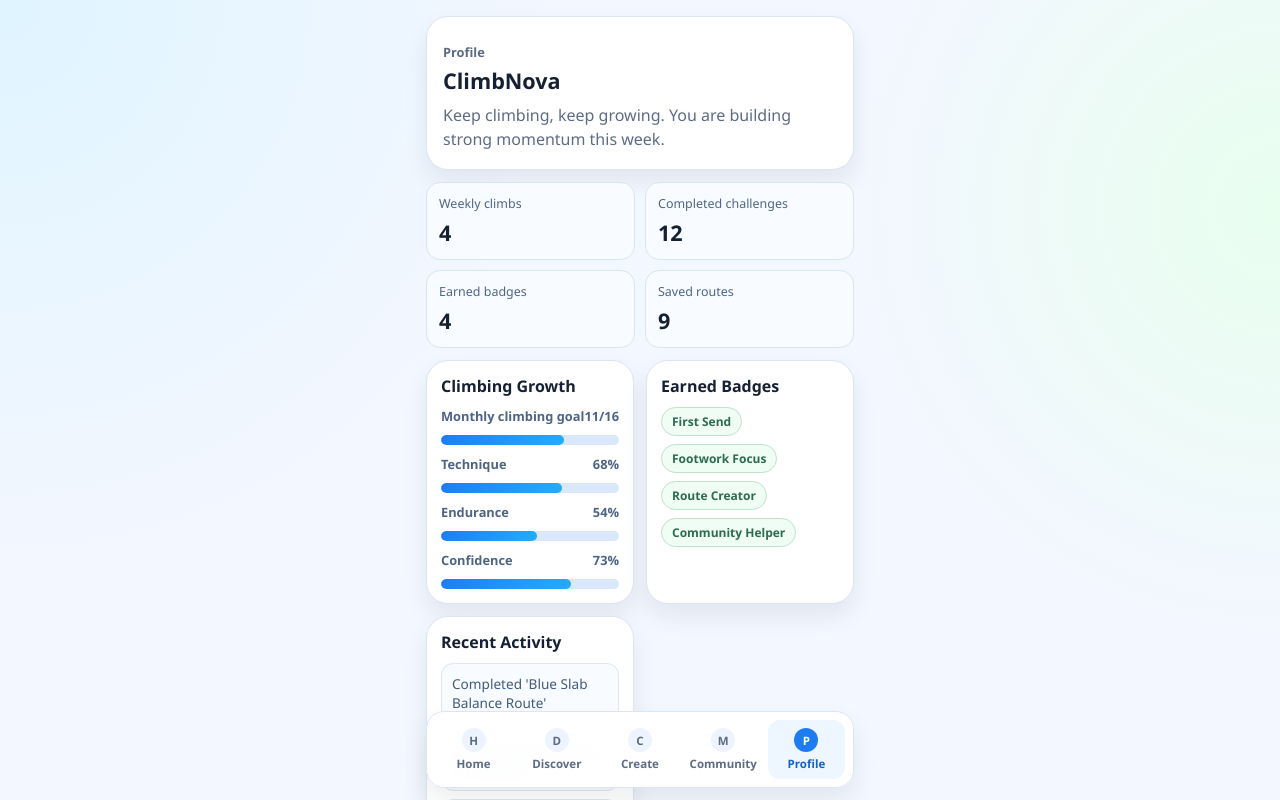
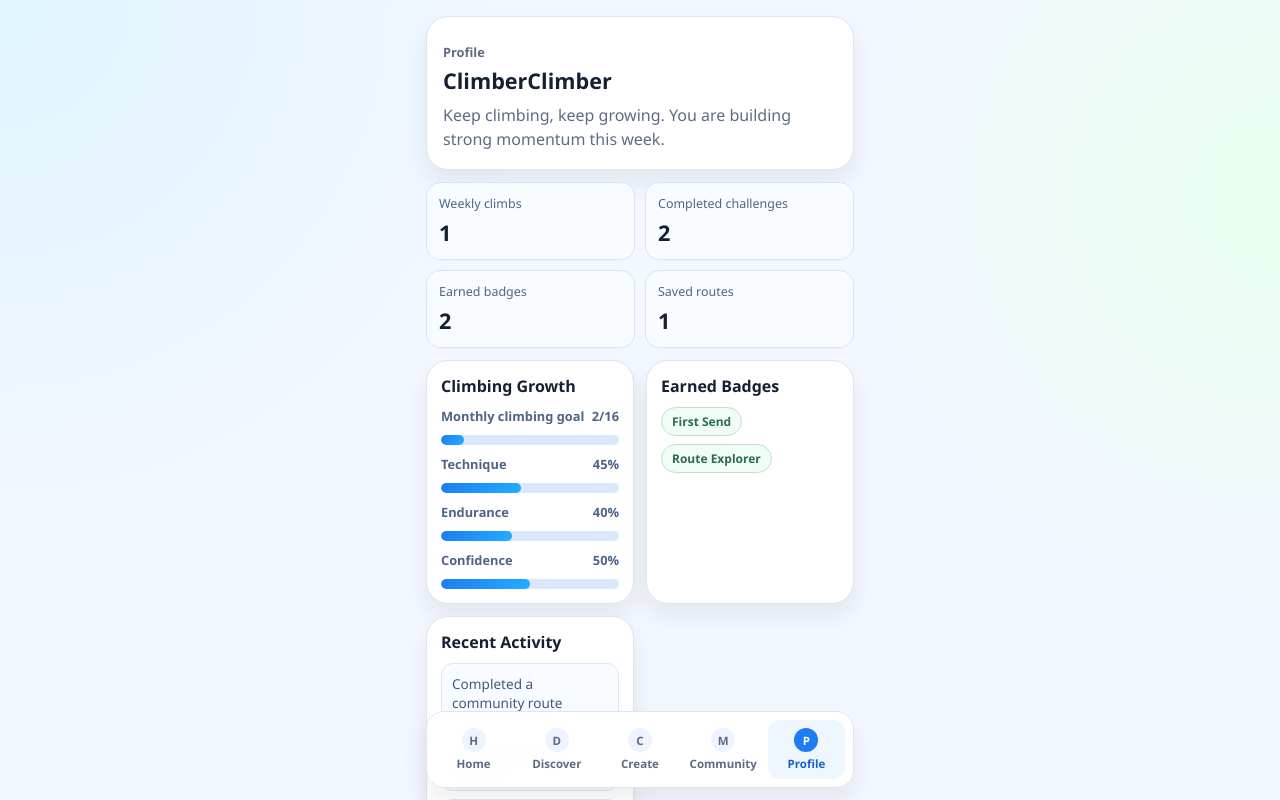
Before and after one commit to XYMMM000/CPT208-coursework, a React (Vite) app in the folder demo/: page /profile in a window 1280 px wide. Shown: the top 800 px of the page. Built offline with nearby package versions, Linux system fonts and the light colour scheme.

Commit message:
create web app

```diff
--- a/demo/src/pages/CommunityPage.jsx
+++ b/demo/src/pages/CommunityPage.jsx
@@ -1,5 +1,7 @@
-import { useMemo, useState } from "react";
+import { useEffect, useMemo, useState } from "react";
 import { Link } from "react-router-dom";
+
+const CREATED_ROUTES_STORAGE_KEY = "climbquest_created_routes";
 
 const mockCommunityRoutes = [
   {
@@ -57,13 +59,56 @@ function renderStars(rating) {
 }
 
 export default function CommunityPage() {
+  // Keep full feed data in state so we can load localStorage data once on mount.
+  const [communityRoutes, setCommunityRoutes] = useState(mockCommunityRoutes);
   const [searchText, setSearchText] = useState("");
   const [difficultyFilter, setDifficultyFilter] = useState("All");
   const [styleFilter, setStyleFilter] = useState("All");
 
+  useEffect(() => {
+    // On component load, read user-created routes from localStorage and merge with mock feed.
+    const rawCreatedRoutes = localStorage.getItem(CREATED_ROUTES_STORAGE_KEY);
+    if (!rawCreatedRoutes) {
+      setCommunityRoutes(mockCommunityRoutes);
+      return;
+    }
+
+    try {
+      const parsedRoutes = JSON.parse(rawCreatedRoutes);
+      const createdRoutes = Array.isArray(parsedRoutes) ? parsedRoutes : [];
+
+      // Map DIY route structure into community feed card shape.
+      const normalizedCreatedRoutes = createdRoutes.map((route, index) => ({
+        id: `created-${route.id ?? index}`,
+        routeName: route.routeName || "Untitled Route",
+        difficulty: route.difficulty || "Easy",
+        styleTags:
+          Array.isArray(route.styleTags) && route.styleTags.length > 0
+            ? route.styleTags
+            : ["Technique"],
+        creatorName: "You",
+        averageRating: 4.0,
+        description:
+          route.description || "User-created route from the DIY route builder.",
+        createdAt: route.createdAt || null
+      }));
+
+      // Show newest created routes first, then keep the existing mock community feed.
+      normalizedCreatedRoutes.sort((a, b) => {
+        if (!a.createdAt || !b.createdAt) return 0;
+        return new Date(b.createdAt) - new Date(a.createdAt);
+      });
+
+      setCommunityRoutes([...normalizedCreatedRoutes, ...mockCommunityRoutes]);
+    } catch {
+      // Fallback safely if localStorage data is invalid JSON.
+      setCommunityRoutes(mockCommunityRoutes);
+    }
+  }, []);
+
   // Filter list based on search + selected filter chips.
   const filteredRoutes = useMemo(() => {
-    return mockCommunityRoutes.filter((route) => {
+    return communityRoutes.filter((route) => {
       const matchesSearch =
         route.routeName.toLowerCase().includes(searchText.toLowerCase()) ||
         route.creatorName.toLowerCase().includes(searchText.toLowerCase()) ||
@@ -76,7 +121,7 @@ export default function CommunityPage() {
 
       return matchesSearch && matchesDifficulty && matchesStyle;
     });
-  }, [searchText, difficultyFilter, styleFilter]);
+  }, [communityRoutes, searchText, difficultyFilter, styleFilter]);
 
   return (
     <section className="cq-community-page">
--- a/demo/src/pages/ProfilePage.jsx
+++ b/demo/src/pages/ProfilePage.jsx
@@ -1,66 +1,164 @@
 import { useMemo } from "react";
 
-const mockProfile = {
+const ONBOARDING_STORAGE_KEY = "climbquest_onboarding_preferences";
+const CREATED_ROUTES_STORAGE_KEY = "climbquest_created_routes";
+const ROUTE_INTERACTIONS_STORAGE_KEY = "climbquest_route_interactions";
+
+const fallbackProfile = {
   username: "ClimbNova",
-  weeklyClimbingCount: 4,
-  completedChallenges: 12,
-  earnedBadges: ["First Send", "Footwork Focus", "Route Creator", "Community Helper"],
-  savedRoutes: 9,
+  weeklyClimbingCount: 3,
+  completedChallenges: 2,
+  earnedBadges: ["First Send", "Route Explorer"],
+  savedRoutes: 1,
   recentActivity: [
-    "Completed 'Blue Slab Balance Route'",
-    "Saved 'Tempo Traverse' to Favorites",
-    "Posted feedback on 'Neon Ladder'",
-    "Created route 'Moonlight Traverse'"
+    "Completed a community route",
+    "Saved a route to Favorites",
+    "Updated climbing preferences"
   ],
   growth: {
     monthlyGoalSessions: 16,
-    currentSessions: 11,
-    techniqueLevel: 68,
-    enduranceLevel: 54,
-    confidenceLevel: 73
+    currentSessions: 6,
+    techniqueLevel: 56,
+    enduranceLevel: 49,
+    confidenceLevel: 61
   }
 };
+
+function safeParse(rawValue, fallback) {
+  try {
+    return rawValue ? JSON.parse(rawValue) : fallback;
+  } catch {
+    return fallback;
+  }
+}
 
 function getProgressPercent(current, total) {
   if (!total) return 0;
   return Math.min(Math.round((current / total) * 100), 100);
 }
 
+function buildEarnedBadges({ createdRoutesCount, completedCount, savedCount }) {
+  const badges = [];
+
+  if (completedCount >= 1) badges.push("First Send");
+  if (completedCount >= 5) badges.push("Challenge Crusher");
+  if (savedCount >= 3) badges.push("Route Collector");
+  if (createdRoutesCount >= 1) badges.push("Route Creator");
+  if (createdRoutesCount >= 3) badges.push("Wall Architect");
+
+  return badges;
+}
+
+function toDisplayName(level) {
+  if (!level) return "Climber";
+  return level;
+}
+
 export default function ProfilePage() {
-  // Derived progress values keep the JSX clean and easier for beginners to read.
+  const profileData = useMemo(() => {
+    const onboarding = safeParse(localStorage.getItem(ONBOARDING_STORAGE_KEY), {});
+    const createdRoutes = safeParse(
+      localStorage.getItem(CREATED_ROUTES_STORAGE_KEY),
+      []
+    );
+    const routeInteractions = safeParse(
+      localStorage.getItem(ROUTE_INTERACTIONS_STORAGE_KEY),
+      {}
+    );
+
+    const interactionList = Object.values(routeInteractions);
+    const completedCount = interactionList.filter(
+      (item) => item && item.isCompleted
+    ).length;
+    const savedCount = interactionList.filter((item) => item && item.isSaved).length;
+    const likedCount = interactionList.filter((item) => item && item.isLiked).length;
+    const createdRoutesCount = createdRoutes.length;
+
+    // Approximate weekly activity from local interactions to keep dashboard dynamic.
+    const weeklyClimbingCount = Math.max(
+      1,
+      Math.min(7, completedCount + Math.ceil(likedCount / 2))
+    );
+
+    // Build recent activity feed from existing local data.
+    const recentActivity = [];
+    if (completedCount > 0) {
+      recentActivity.push(`Completed ${completedCount} challenge(s) recently`);
+    }
+    if (savedCount > 0) {
+      recentActivity.push(`Saved ${savedCount} route(s) to Favorites`);
+    }
+    if (createdRoutesCount > 0) {
+      recentActivity.push(`Created ${createdRoutesCount} route(s)`);
+      recentActivity.push(`Latest route: "${createdRoutes[0].routeName}"`);
+    }
+    if (onboarding.level || onboarding.style || onboarding.goal) {
+      recentActivity.push("Updated personal climbing preferences");
+    }
+
+    const earnedBadges = buildEarnedBadges({
+      createdRoutesCount,
+      completedCount,
+      savedCount
+    });
+
+    // If there is not enough real data yet, blend with fallback data for a friendly first experience.
+    return {
+      username: `${toDisplayName(onboarding.level)}Climber`,
+      weeklyClimbingCount:
+        weeklyClimbingCount || fallbackProfile.weeklyClimbingCount,
+      completedChallenges: completedCount || fallbackProfile.completedChallenges,
+      earnedBadges:
+        earnedBadges.length > 0 ? earnedBadges : fallbackProfile.earnedBadges,
+      savedRoutes: savedCount || fallbackProfile.savedRoutes,
+      recentActivity:
+        recentActivity.length > 0 ? recentActivity : fallbackProfile.recentActivity,
+      growth: {
+        monthlyGoalSessions: fallbackProfile.growth.monthlyGoalSessions,
+        currentSessions: Math.min(
+          fallbackProfile.growth.monthlyGoalSessions,
+          weeklyClimbingCount * 2
+        ),
+        techniqueLevel: Math.min(100, 45 + createdRoutesCount * 8),
+        enduranceLevel: Math.min(100, 40 + completedCount * 7),
+        confidenceLevel: Math.min(100, 50 + savedCount * 6 + completedCount * 4)
+      }
+    };
+  }, []);
+
   const monthlyProgress = useMemo(
     () =>
       getProgressPercent(
-        mockProfile.growth.currentSessions,
-        mockProfile.growth.monthlyGoalSessions
+        profileData.growth.currentSessions,
+        profileData.growth.monthlyGoalSessions
       ),
-    []
+    [profileData.growth.currentSessions, profileData.growth.monthlyGoalSessions]
   );
 
   return (
     <section className="cq-profile-page">
       <header className="cq-profile-header">
         <p className="cq-page-eyebrow">Profile</p>
-        <h2>{mockProfile.username}</h2>
+        <h2>{profileData.username}</h2>
         <p>Keep climbing, keep growing. You are building strong momentum this week.</p>
       </header>
 
       <section className="cq-profile-stats" aria-label="Profile stats">
         <article className="cq-profile-stat-card">
           <p>Weekly climbs</p>
-          <h3>{mockProfile.weeklyClimbingCount}</h3>
+          <h3>{profileData.weeklyClimbingCount}</h3>
         </article>
         <article className="cq-profile-stat-card">
           <p>Completed challenges</p>
-          <h3>{mockProfile.completedChallenges}</h3>
+          <h3>{profileData.completedChallenges}</h3>
         </article>
         <article className="cq-profile-stat-card">
           <p>Earned badges</p>
-          <h3>{mockProfile.earnedBadges.length}</h3>
+          <h3>{profileData.earnedBadges.length}</h3>
         </article>
         <article className="cq-profile-stat-card">
           <p>Saved routes</p>
-          <h3>{mockProfile.savedRoutes}</h3>
+          <h3>{profileData.savedRoutes}</h3>
         </article>
       </section>
 
@@ -71,7 +169,8 @@ export default function ProfilePage() {
           <div className="cq-profile-progress-head">
             <span>Monthly climbing goal</span>
             <span>
-              {mockProfile.growth.currentSessions}/{mockProfile.growth.monthlyGoalSessions}
+              {profileData.growth.currentSessions}/
+              {profileData.growth.monthlyGoalSessions}
             </span>
           </div>
           <div className="cq-quest-progress-track">
@@ -86,12 +185,12 @@ export default function ProfilePage() {
         <div className="cq-profile-progress-block">
           <div className="cq-profile-progress-head">
             <span>Technique</span>
-            <span>{mockProfile.growth.techniqueLevel}%</span>
+            <span>{profileData.growth.techniqueLevel}%</span>
           </div>
           <div className="cq-quest-progress-track">
             <div
               className="cq-quest-progress-fill"
-              style={{ width: `${mockProfile.growth.techniqueLevel}%` }}
+              style={{ width: `${profileData.growth.techniqueLevel}%` }}
             />
           </div>
         </div>
@@ -99,12 +198,12 @@ export default function ProfilePage() {
         <div className="cq-profile-progress-block">
           <div className="cq-profile-progress-head">
             <span>Endurance</span>
-            <span>{mockProfile.growth.enduranceLevel}%</span>
+            <span>{profileData.growth.enduranceLevel}%</span>
           </div>
           <div className="cq-quest-progress-track">
             <div
               className="cq-quest-progress-fill"
-              style={{ width: `${mockProfile.growth.enduranceLevel}%` }}
+              style={{ width: `${profileData.growth.enduranceLevel}%` }}
             />
           </div>
         </div>
@@ -112,12 +211,12 @@ export default function ProfilePage() {
         <div className="cq-profile-progress-block">
           <div className="cq-profile-progress-head">
             <span>Confidence</span>
-            <span>{mockProfile.growth.confidenceLevel}%</span>
+            <span>{profileData.growth.confidenceLevel}%</span>
           </div>
           <div className="cq-quest-progress-track">
             <div
               className="cq-quest-progress-fill"
-              style={{ width: `${mockProfile.growth.confidenceLevel}%` }}
+              style={{ width: `${profileData.growth.confidenceLevel}%` }}
             />
           </div>
         </div>
@@ -126,7 +225,7 @@ export default function ProfilePage() {
       <section className="cq-profile-card" aria-label="Earned badges">
         <h3>Earned Badges</h3>
         <div className="cq-profile-badge-row">
-          {mockProfile.earnedBadges.map((badge) => (
+          {profileData.earnedBadges.map((badge) => (
             <span key={badge} className="cq-profile-badge">
               {badge}
             </span>
@@ -137,7 +236,7 @@ export default function ProfilePage() {
       <section className="cq-profile-card" aria-label="Recent activity">
         <h3>Recent Activity</h3>
         <div className="cq-profile-activity-list">
-          {mockProfile.recentActivity.map((activity, index) => (
+          {profileData.recentActivity.map((activity, index) => (
             <article key={`${activity}-${index}`} className="cq-profile-activity-item">
               <p>{activity}</p>
             </article>
```
